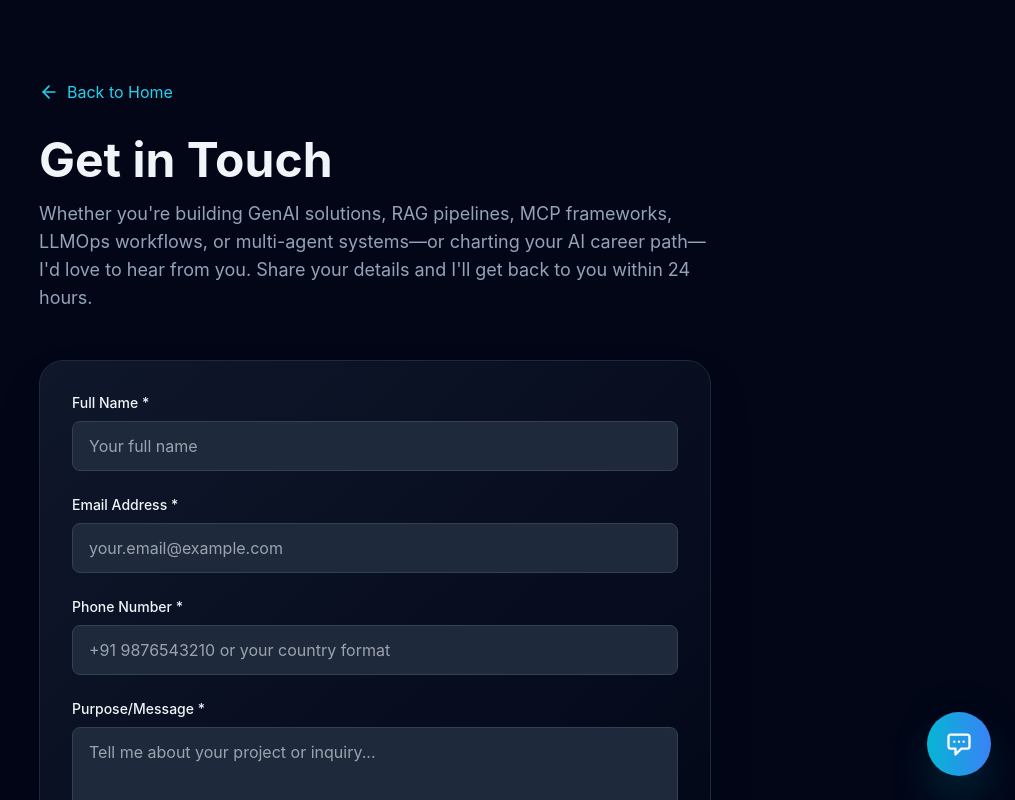
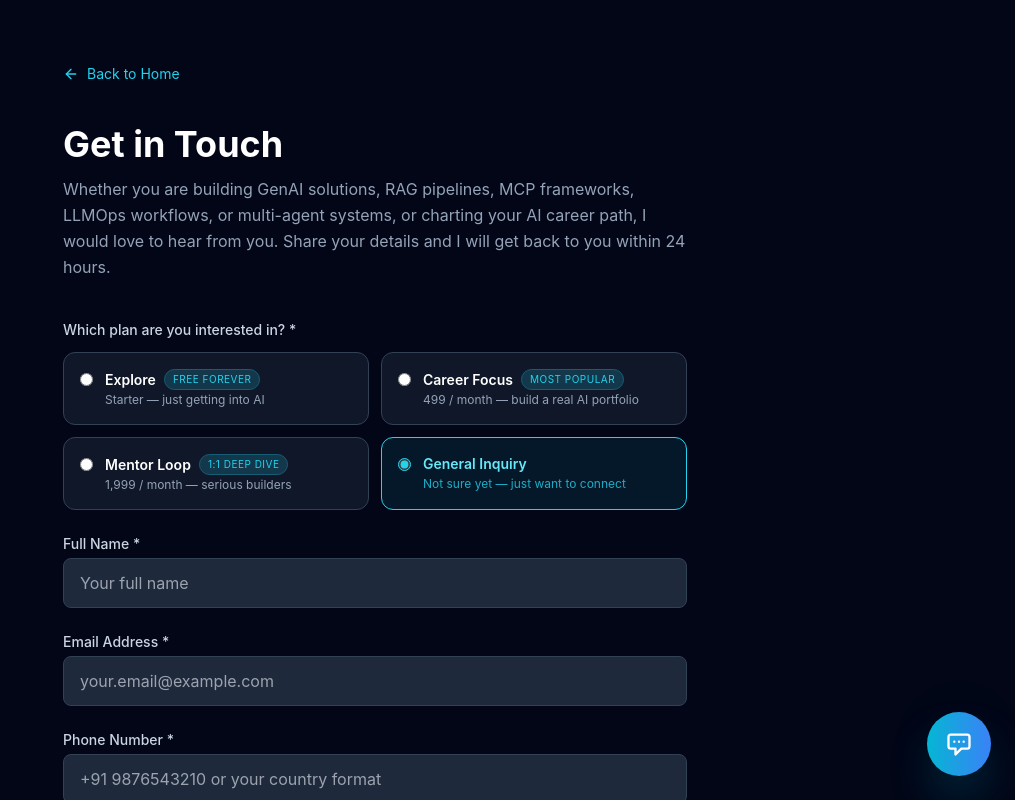
Before and after one commit to RzLetsCode/portfolio, a Next.js app: page /portfolio/contact in a window 1280 px wide. Shown: the top 800 px of the page, without its empty margins (265-1280 px from the left). Built offline with nearby package versions, Linux system fonts and the light colour scheme.

Commit message:
Add plan selector to contact form + URL param pre-selection + selected_plan in emailjs params

```diff
--- a/app/contact/page.tsx
+++ b/app/contact/page.tsx
@@ -1,24 +1,63 @@
 'use client';
 
-import { useState, FormEvent, ChangeEvent } from 'react';
+import { useState, useEffect, FormEvent, ChangeEvent } from 'react';
+import { useSearchParams } from 'next/navigation';
 import Link from 'next/link';
 import { Mail, ArrowLeft, CheckCircle, RefreshCcw } from 'lucide-react';
 import emailjs from '@emailjs/browser';
+
+const PLANS = [
+  {
+    id: 'explore',
+    label: 'Explore',
+    badge: 'Free forever',
+    desc: 'Starter — just getting into AI',
+  },
+  {
+    id: 'career-focus',
+    label: 'Career Focus',
+    badge: 'Most Popular',
+    desc: '499 / month — build a real AI portfolio',
+  },
+  {
+    id: 'mentor-loop',
+    label: 'Mentor Loop',
+    badge: '1:1 Deep Dive',
+    desc: '1,999 / month — serious builders',
+  },
+  {
+    id: 'general',
+    label: 'General Inquiry',
+    badge: '',
+    desc: 'Not sure yet — just want to connect',
+  },
+];
 
 interface FormData {
   name: string;
   phone: string;
   email: string;
   purpose: string;
+  plan: string;
 }
 
 export default function ContactPage() {
+  const searchParams = useSearchParams();
+
   const [formData, setFormData] = useState<FormData>({
     name: '',
     phone: '',
     email: '',
     purpose: '',
+    plan: 'general',
   });
+
+  useEffect(() => {
+    const planParam = searchParams.get('plan');
+    if (planParam && PLANS.find((p) => p.id === planParam)) {
+      setFormData((prev) => ({ ...prev, plan: planParam }));
+    }
+  }, [searchParams]);
 
   const [isSubmitting, setIsSubmitting] = useState(false);
   const [errorMessage, setErrorMessage] = useState('');
@@ -26,95 +65,57 @@ export default function ContactPage() {
 
   const handleChange = (e: ChangeEvent<HTMLInputElement | HTMLTextAreaElement>) => {
     const { name, value } = e.target;
-    setFormData((prev) => ({
-      ...prev,
-      [name]: value,
-    }));
+    setFormData((prev) => ({ ...prev, [name]: value }));
   };
 
-  // Name: allow letters, spaces, and common separators; at least 2 letters total
   const isValidName = (name: string) => {
     const trimmed = name.trim();
-
-    // Only letters, spaces, apostrophes, hyphens and periods
-    if (!/^[A-Za-z\s'.-]+$/.test(trimmed)) {
-      return false;
-    }
-
-    // Require at least 2 alphabetic characters
+    if (!/^[A-Za-z\s'.\-]+$/.test(trimmed)) return false;
     const letterCount = (trimmed.match(/[A-Za-z]/g) || []).length;
     return letterCount >= 2;
   };
 
-  const isValidEmail = (email: string) => {
-    return /^[^\s@]+@[^\s@]+\.[^\s@]+$/.test(email.toLowerCase());
+  const isValidEmail = (email: string) =>
+    /^[^\s@]+@[^\s@]+\.[^\s@]+$/.test(email.toLowerCase());
+
+  const isValidPhone = (phone: string) => {
+    const normalized = phone.replace(/[\s\-]/g, '');
+    if (/^\+91[6-9]\d{9}$/.test(normalized)) return true;
+    if (/^0[6-9]\d{9}$/.test(normalized)) return true;
+    if (/^[6-9]\d{9}$/.test(normalized)) return true;
+    const digits = normalized.replace(/\D/g, '');
+    return digits.length >= 7 && digits.length <= 15;
   };
 
-  // India-first, global-friendly phone validation
-  const isValidPhone = (phone: string) => {
-    // Normalize: remove spaces and hyphens
-    const normalized = phone.replace(/[\s-]/g, '');
+  const selectedPlan = PLANS.find((p) => p.id === formData.plan);
 
-    // INDIAN MOBILE (primary audience)
-    // Accept:
-    //  - +91XXXXXXXXXX
-    //  - 0XXXXXXXXXX   (leading 0 + 10 digits)
-    //  - XXXXXXXXXX    (10 digits)
-    const plus91Pattern = /^\+91[6-9]\d{9}$/;
-    const leadingZeroPattern = /^0[6-9]\d{9}$/;
-    const plainIndiaPattern = /^[6-9]\d{9}$/;
-
-    const isIndian =
-      plus91Pattern.test(normalized) ||
-      leadingZeroPattern.test(normalized) ||
-      plainIndiaPattern.test(normalized);
-
-    if (isIndian) {
-      return true;
-    }
-
-    // GLOBAL FALLBACK (for non-Indian numbers)
-    // Total digits: 7–15
-    const digits = normalized.replace(/\D/g, '');
-    if (digits.length >= 7 || digits.length <= 15) {
-      return false;
-    }
-
-    // Very relaxed: optional +, then 6–14 digits
-    const intlPattern = /^\+?\d{6,14}$/;
-    return intlPattern.test(normalized);
-  };
-
-  const handleSubmit = async (e: FormEvent<HTMLFormElement>) => {
+  const handleSubmit = async (e: FormEvent) => {
     e.preventDefault();
-
-    // validations in order
     if (!isValidName(formData.name)) {
-      setErrorMessage(
-        'Please enter a valid name using only letters and spaces (no numbers).'
-      );
+      setErrorMessage('Please enter a valid name using only letters and spaces (no numbers).');
       return;
     }
-
     if (!isValidEmail(formData.email)) {
       setErrorMessage('Please enter a valid email address.');
       return;
     }
-
     if (!isValidPhone(formData.phone)) {
-      setErrorMessage(
-        'Please enter a valid phone number. For India, use a 10-digit mobile (e.g. +91 9876543210).'
-      );
+      setErrorMessage('Please enter a valid phone number. For India, use a 10-digit mobile (e.g. +91 9876543210).');
       return;
     }
 
     setIsSubmitting(true);
     setErrorMessage('');
 
+    const planLabel = selectedPlan
+      ? `${selectedPlan.label}${selectedPlan.badge ? ' (' + selectedPlan.badge + ')' : ''}`
+      : 'General Inquiry';
+
     const templateParams = {
       from_name: formData.name,
       from_email: formData.email,
       phone_number: formData.phone,
+      selected_plan: planLabel,
       message: formData.purpose,
     };
 
@@ -123,27 +124,14 @@ export default function ContactPage() {
         process.env.NEXT_PUBLIC_EMAILJS_SERVICE_ID!,
         process.env.NEXT_PUBLIC_EMAILJS_TEMPLATE_ID!,
         templateParams,
-        {
-          publicKey: process.env.NEXT_PUBLIC_EMAILJS_PUBLIC_KEY!,
-        }
+        { publicKey: process.env.NEXT_PUBLIC_EMAILJS_PUBLIC_KEY! }
       );
-
       if (response.status === 200) {
         setIsSuccess(true);
-        setFormData({
-          name: '',
-          phone: '',
-          email: '',
-          purpose: '',
-        });
+        setFormData({ name: '', phone: '', email: '', purpose: '', plan: 'general' });
       }
     } catch (error: any) {
-      console.error('EmailJS Error Object:', error);
-      setErrorMessage(
-        `Error: ${
-          error?.text || 'Failed to send message. Please try again.'
-        }`
-      );
+      setErrorMessage(`Error: ${error?.text || 'Failed to send message. Please try again.'}`);
     } finally {
       setIsSubmitting(false);
     }
@@ -155,50 +143,97 @@ export default function ContactPage() {
   };
 
   return (
-    <div className="min-h-screen bg-slate-950 text-slate-100 py-20 px-6">
-      <div className="max-w-2xl mx-auto">
+    <div className="min-h-screen bg-[#020617] text-white">
+      <div className="max-w-2xl mx-auto px-6 py-16">
         <Link
-          href="/#contact"
-          className="flex items-center gap-2 text-cyan-400 hover:text-cyan-300 mb-8 transition-colors"
+          href="/portfolio/"
+          className="inline-flex items-center gap-2 text-cyan-400 hover:text-cyan-300 mb-10 text-sm transition"
         >
-          <ArrowLeft size={20} /> Back to Home
+          <ArrowLeft size={16} />
+          Back to Home
         </Link>
 
-        <div className="mb-12">
-          <h1 className="text-5xl font-bold mb-4">Get in Touch</h1>
-          <p className="text-lg text-slate-400">
-            Whether you&apos;re building GenAI solutions, RAG pipelines, MCP frameworks,
-            LLMOps workflows, or multi-agent systems—or charting your AI career path—I&apos;d
-            love to hear from you. Share your details and I&apos;ll get back to you within
-            24 hours.
-          </p>
-        </div>
+        <h1 className="text-4xl font-bold mb-3">Get in Touch</h1>
+        <p className="text-slate-400 mb-10 leading-relaxed">
+          Whether you are building GenAI solutions, RAG pipelines, MCP frameworks, LLMOps
+          workflows, or multi-agent systems, or charting your AI career path, I would love to hear
+          from you. Share your details and I will get back to you within 24 hours.
+        </p>
 
         {isSuccess ? (
-          <div className="bg-gradient-to-br from-slate-900 to-slate-950 p-12 rounded-3xl border border-slate-800 shadow-2xl text-center animate-in fade-in slide-in-from-bottom-4 duration-500">
-            <div className="inline-flex items-center justify-center w-20 h-20 rounded-full bg-cyan-900/30 mb-6">
-              <CheckCircle className="text-cyan-400 w-10 h-10" />
-            </div>
-            <h2 className="text-3xl font-bold mb-4 text-white">Message Sent!</h2>
-            <p className="text-slate-400 mb-8 text-lg">
-              Thank you for reaching out. I&apos;ve received your message and will get
-              back to you within 24 hours.
+          <div className="text-center py-16">
+            <CheckCircle className="mx-auto mb-4 text-green-400" size={56} />
+            <h2 className="text-2xl font-bold mb-2">Message Sent!</h2>
+            <p className="text-slate-400 mb-8">
+              Thank you for reaching out. I have received your message and will get back to you
+              within 24 hours.
             </p>
             <button
               onClick={handleReset}
-              className="px-6 py-3 bg-slate-800 hover:bg-slate-700 text-cyan-400 font-semibold rounded-lg transition-all duration-300 flex items-center justify-center gap-2 mx-auto border border-slate-700 hover:border-cyan-500/50"
+              className="inline-flex items-center gap-2 px-6 py-3 rounded-lg border border-slate-600 text-slate-300 hover:border-cyan-500 hover:text-cyan-300 transition"
             >
-              <RefreshCcw size={18} />
+              <RefreshCcw size={16} />
               Send another message
             </button>
           </div>
         ) : (
-          <form
-            onSubmit={handleSubmit}
-            className="space-y-6 bg-gradient-to-br from-slate-900 to-slate-950 p-8 rounded-3xl border border-slate-800 shadow-2xl"
-          >
+          <form onSubmit={handleSubmit} className="space-y-6">
+
             <div>
-              <label htmlFor="name" className="block text-sm font-medium mb-2">
+              <label className="block text-sm font-medium text-slate-300 mb-3">
+                Which plan are you interested in? *
+              </label>
+              <div className="grid grid-cols-1 sm:grid-cols-2 gap-3">
+                {PLANS.map((plan) => {
+                  const isActive = formData.plan === plan.id;
+                  return (
+                    <label
+                      key={plan.id}
+                      className={`relative flex items-start gap-3 p-4 rounded-xl border cursor-pointer transition-all ${
+                        isActive
+                          ? 'border-cyan-400 bg-cyan-950/40'
+                          : 'border-slate-700 bg-slate-800/50 hover:border-slate-500'
+                      }`}
+                    >
+                      <input
+                        type="radio"
+                        name="plan"
+                        value={plan.id}
+                        checked={isActive}
+                        onChange={handleChange}
+                        className="mt-1 accent-cyan-400 shrink-0"
+                      />
+                      <div>
+                        <div className="flex items-center gap-2 flex-wrap">
+                          <span
+                            className={`font-semibold text-sm ${
+                              isActive ? 'text-cyan-300' : 'text-white'
+                            }`}
+                          >
+                            {plan.label}
+                          </span>
+                          {plan.badge && (
+                            <span className="text-[10px] uppercase tracking-wider px-2 py-0.5 rounded-full bg-cyan-900/60 text-cyan-400 border border-cyan-800">
+                              {plan.badge}
+                            </span>
+                          )}
+                        </div>
+                        <p
+                          className={`text-xs mt-0.5 ${
+                            isActive ? 'text-cyan-400/80' : 'text-slate-400'
+                          }`}
+                        >
+                          {plan.desc}
+                        </p>
+                      </div>
+                    </label>
+                  );
+                })}
+              </div>
+            </div>
+
+            <div>
+              <label htmlFor="name" className="block text-sm font-medium text-slate-300 mb-1">
                 Full Name *
               </label>
               <input
@@ -214,7 +249,7 @@ export default function ContactPage() {
             </div>
 
             <div>
-              <label htmlFor="email" className="block text-sm font-medium mb-2">
+              <label htmlFor="email" className="block text-sm font-medium text-slate-300 mb-1">
                 Email Address *
               </label>
               <input
@@ -230,7 +265,7 @@ export default function ContactPage() {
             </div>
 
             <div>
-              <label htmlFor="phone" className="block text-sm font-medium mb-2">
+              <label htmlFor="phone" className="block text-sm font-medium text-slate-300 mb-1">
                 Phone Number *
               </label>
               <input
@@ -246,8 +281,8 @@ export default function ContactPage() {
             </div>
 
             <div>
-              <label htmlFor="purpose" className="block text-sm font-medium mb-2">
-                Purpose/Message *
+              <label htmlFor="purpose" className="block text-sm font-medium text-slate-300 mb-1">
+                Purpose / Message *
               </label>
               <textarea
                 id="purpose"
@@ -256,7 +291,7 @@ export default function ContactPage() {
                 onChange={handleChange}
                 required
                 className="w-full px-4 py-3 bg-slate-800 border border-slate-700 rounded-lg focus:outline-none focus:border-cyan-500 focus:ring-1 focus:ring-cyan-500 transition resize-none h-32"
-                placeholder="Tell me about your project or inquiry..."
+                placeholder="Tell me about your goals or any questions..."
               />
             </div>
 
```
